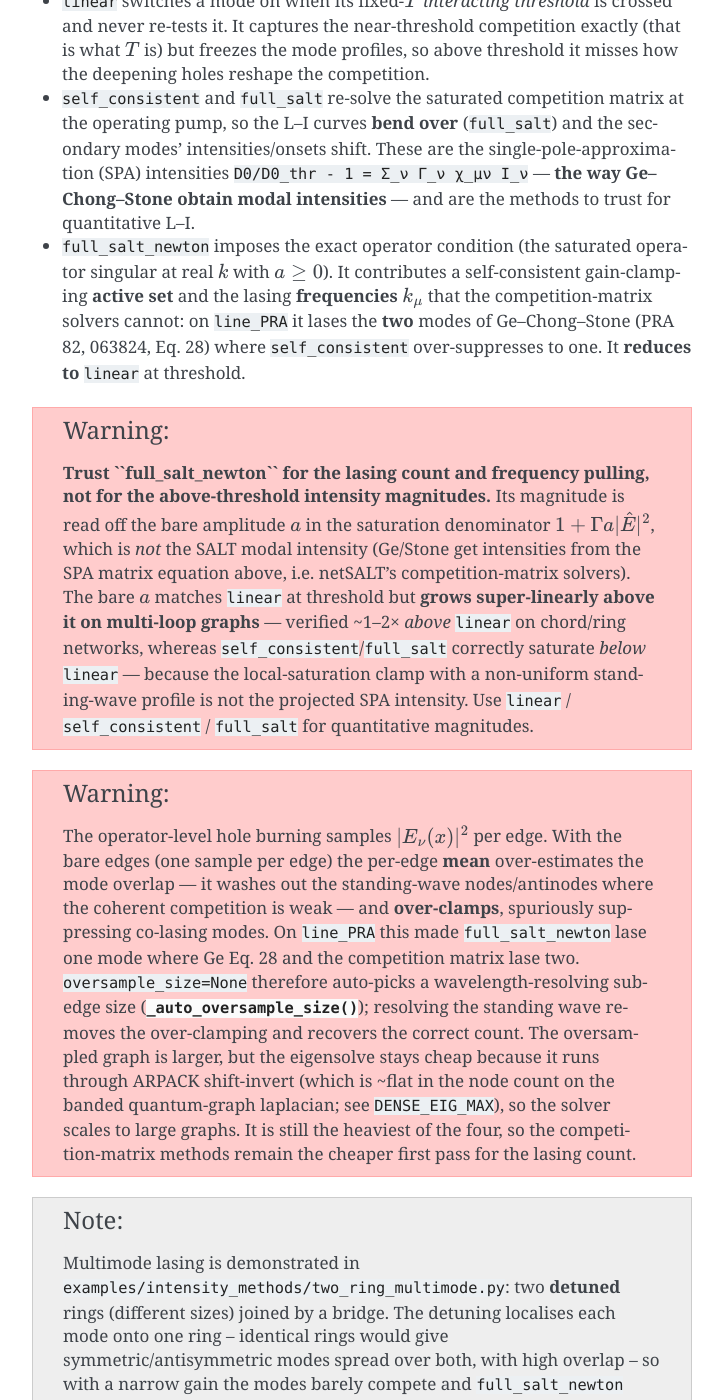
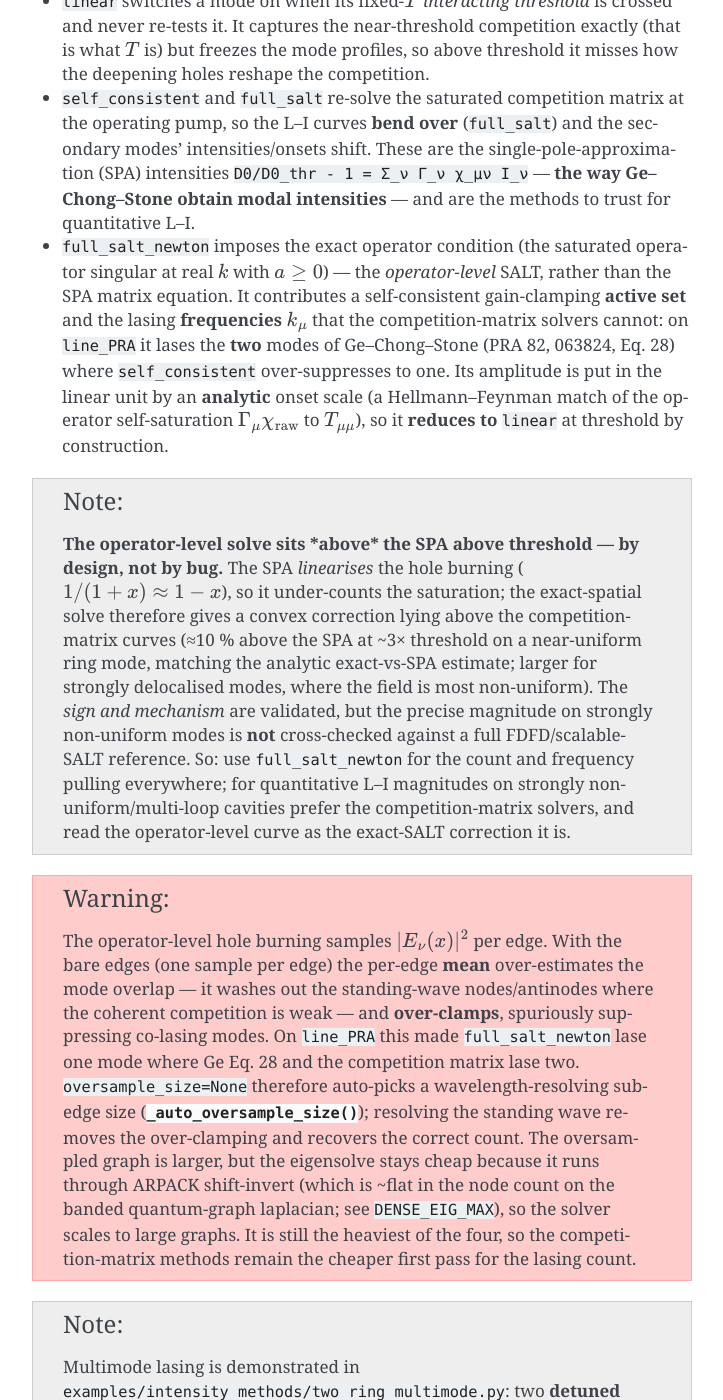
Before and after one commit to arnaudon/netSALT, a Sphinx documentation site: the page built from doc/source/lasing.rst, in a window 1280 px wide and 1400 px high, scrolled down 5308 px. Shown: the whole window, without its empty margins (388-1111 px from the left). Built offline with Sphinx 7.4.7, drawn with Linux system fonts in a browser that asks for light colours; some of the changed text lies outside the part shown.

Commit message:
fix(salt): analytic onset scale for full_salt_newton (Hellmann-Feynman)
The Newton amplitude was put into the linear/SPA unit by a *probe* solve
near threshold (_newton_onset_unit_scale), which silently returned 1.0
(no rescaling) whenever that solve drove a->0 -- e.g. on delocalised
chord-network modes -- leaving the magnitude unanchored and exaggerating
the apparent above-threshold deviation.

Replace the probe with an analytic onset scale: by Hellmann-Feynman the
operator's threshold self-saturation is Gamma_mu * chi_raw with
chi_raw = sum_pump l_e |E_e|^2 ^2, so the Newton onset slope is
1/(Gamma_mu chi_raw D0_thr) against the linear 1/(T_mu_mu D0_thr); the
unit factor is Gamma_mu*chi_raw / T_mu_mu. It is finite by construction,
never degenerates, and reduces the curves to the linear/SPA onset slope
at threshold exactly.

Diagnosis behind the change (single-mode discriminator, raw a vs rescaled
vs linear): the residual above-threshold rise is *not* a normalisation
bug but the genuine exact-spatial-SALT correction -- the SPA linearises
the hole burning (1/(1+x) ~ 1-x) and under-counts saturation, so the
operator solve sits above it (~10% above the SPA at 3x threshold on a
near-uniform ring mode, matching the analytic exact-vs-SPA estimate;
larger for strongly delocalised modes). Sign and mechanism validated;
precise magnitude on strongly non-uniform modes not yet cross-checked
against full FDFD SALT.

Effects: chord unit_scale 1.0 (degenerate) -> 0.971; ring 0.978 (probe
gave 0.966); line_PRA still lases [3,4] with onset slope newton/linear
0.69 -> 0.78. Docstring and doc/source/lasing.rst updated to the
operator-level-vs-SPA framing. All 115 tests pass.

https://claude.ai/code/session_01EH6xEV2sQozKjjH6vNKjyC

```diff
--- a/doc/source/lasing.rst
+++ b/doc/source/lasing.rst
@@ -290,25 +290,29 @@ The solvers treat this clamping at different levels of fidelity:
   (SPA) intensities ``D0/D0_thr - 1 = Σ_ν Γ_ν χ_μν I_ν`` — **the way Ge–Chong–Stone
   obtain modal intensities** — and are the methods to trust for quantitative L–I.
 * ``full_salt_newton`` imposes the exact operator condition (the saturated operator
-  singular at real :math:`k` with :math:`a\ge 0`). It contributes a self-consistent
-  gain-clamping **active set** and the lasing **frequencies** :math:`k_\mu` that the
+  singular at real :math:`k` with :math:`a\ge 0`) — the *operator-level* SALT, rather
+  than the SPA matrix equation. It contributes a self-consistent gain-clamping
+  **active set** and the lasing **frequencies** :math:`k_\mu` that the
   competition-matrix solvers cannot: on ``line_PRA`` it lases the **two** modes of
   Ge–Chong–Stone (PRA 82, 063824, Eq. 28) where ``self_consistent`` over-suppresses
-  to one. It **reduces to** ``linear`` at threshold.
+  to one. Its amplitude is put in the linear unit by an **analytic** onset scale (a
+  Hellmann–Feynman match of the operator self-saturation :math:`\Gamma_\mu\chi_{\rm raw}`
+  to :math:`T_{\mu\mu}`), so it **reduces to** ``linear`` at threshold by construction.
 
-.. warning::
+.. note::
 
-   **Trust ``full_salt_newton`` for the lasing count and frequency pulling, not for
-   the above-threshold intensity magnitudes.** Its magnitude is read off the bare
-   amplitude :math:`a` in the saturation denominator :math:`1 + \Gamma a |\hat E|^2`,
-   which is *not* the SALT modal intensity (Ge/Stone get intensities from the SPA
-   matrix equation above, i.e. netSALT's competition-matrix solvers). The bare
-   :math:`a` matches ``linear`` at threshold but **grows super-linearly above it on
-   multi-loop graphs** — verified ~1–2× *above* ``linear`` on chord/ring networks,
-   whereas ``self_consistent``/``full_salt`` correctly saturate *below* ``linear`` —
-   because the local-saturation clamp with a non-uniform standing-wave profile is
-   not the projected SPA intensity. Use ``linear`` / ``self_consistent`` /
-   ``full_salt`` for quantitative magnitudes.
+   **The operator-level solve sits *above* the SPA above threshold — by design, not
+   by bug.** The SPA *linearises* the hole burning (:math:`1/(1+x)\approx 1-x`), so it
+   under-counts the saturation; the exact-spatial solve therefore gives a convex
+   correction lying above the competition-matrix curves (≈10 % above the SPA at
+   ~3× threshold on a near-uniform ring mode, matching the analytic exact-vs-SPA
+   estimate; larger for strongly delocalised modes, where the field is most
+   non-uniform). The *sign and mechanism* are validated, but the precise magnitude on
+   strongly non-uniform modes is **not** cross-checked against a full FDFD/scalable-SALT
+   reference. So: use ``full_salt_newton`` for the count and frequency pulling
+   everywhere; for quantitative L–I magnitudes on strongly non-uniform/multi-loop
+   cavities prefer the competition-matrix solvers, and read the operator-level curve
+   as the exact-SALT correction it is.
 
 .. warning::
 
@@ -397,18 +401,20 @@ key (default ``"linear"``), dispatched by
       wavelength-resolving sub-edge size, without which the per-edge mean
       over-clamps and spuriously drops co-lasing modes (see the warning above).
 
-    Its amplitude is reported in the **linear modal-intensity unit** (each mode
-    rescaled to match the linear ``1/(T_μμ·D0_thr)`` onset slope), so it is directly
-    comparable to the other solvers and **reduces to linear near threshold**,
-    agreeing on the lasing count -- validated against Ge–Chong–Stone (PRA 82, 063824,
-    Eq. 28) on ``line_PRA`` (both lase two modes, where ``self_consistent``
-    over-suppresses to one). **Trust it for the count and frequency pulling, not for
-    the above-threshold magnitudes:** the bare amplitude is not the SALT modal
-    intensity (Ge/Stone use the SPA matrix equation) and grows super-linearly above
-    threshold on multi-loop graphs -- use the competition-matrix solvers for
-    quantitative L–I (see the warning above). It is deterministic, path-independent,
-    never raises, and *expensive* (a nested per-pump solve on the oversampled graph),
-    so use a modest ``salt_D0_steps``.
+    Its amplitude is put in the **linear modal-intensity unit** by an *analytic*
+    onset scale (Hellmann–Feynman match of the operator self-saturation
+    ``Γ_μ·χ_raw`` to ``T_μμ``), so it **reduces to linear at threshold** by
+    construction (no fragile near-threshold probe) and agrees on the lasing count --
+    validated against Ge–Chong–Stone (PRA 82, 063824, Eq. 28) on ``line_PRA`` (both
+    lase two modes, where ``self_consistent`` over-suppresses to one). Above threshold
+    it is the *exact-spatial* SALT and sits **above** the SPA competition-matrix
+    curves (the SPA linearises the hole burning and under-counts it) -- a genuine
+    convex correction, larger for strongly non-uniform modes; the sign/mechanism are
+    validated but the magnitude there is not cross-checked against full FDFD SALT, so
+    prefer the competition-matrix solvers for quantitative magnitudes on such cavities
+    (see the note above). It is deterministic, path-independent, never raises, and
+    *expensive* (a nested per-pump solve on the oversampled graph), so use a modest
+    ``salt_D0_steps``.
 
 ``benchmark/bench_salt.py`` compares the solvers on speed and accuracy: it runs
 the shared pipeline once, swaps only the intensity step, writes overlaid L–I
```
Also changed, not shown: 1 other file.
